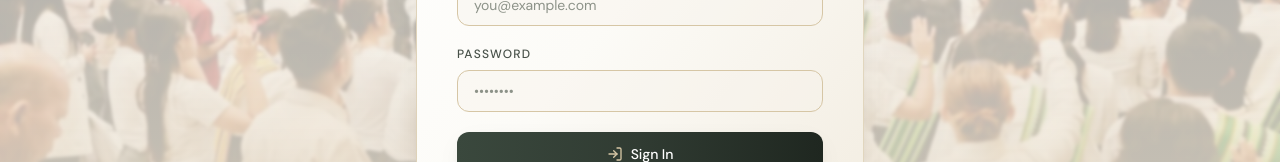
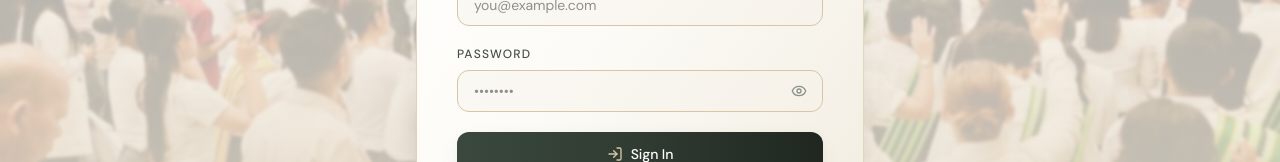
Before and after one commit to glquiza/Davao-District-System, a Next.js app: page /login in a window 1280 px wide. Shown: the part 420-582 px from the top of the page. Built offline with nearby package versions, Linux system fonts and the light colour scheme; no server answers; a web font is replaced by a local one.

Commit message:
Add password visibility toggle (eye icon) to all password fields

```diff
--- a/src/app/(auth)/login/page.tsx
+++ b/src/app/(auth)/login/page.tsx
@@ -4,6 +4,7 @@ import { LogIn, X } from "lucide-react";
 import { signInAction } from "@/app/actions/auth";
 import { FlashBanner } from "@/components/FlashBanner";
 import { GsapPageAnimator } from "@/components/gsap/GsapPageAnimator";
+import { PasswordInput } from "@/components/ui/PasswordInput";
 import { SubmitButton } from "@/components/ui/SubmitButton";
 import { isSupabaseConfigured } from "@/lib/supabase/env";
 
@@ -84,13 +85,12 @@ export default async function LoginPage({
               <label className="block text-xs font-medium uppercase tracking-widest text-[#475048] mb-2">
                 Password
               </label>
-              <input
-                type="password"
+              <PasswordInput
                 name="password"
                 required
                 autoComplete="current-password"
                 placeholder="••••••••"
-                className="w-full rounded-xl border border-[#D6C6A5] bg-[#F5F1E9]/40 px-4 py-2.5 text-sm text-[#202820] focus:border-[#303B32] focus:bg-white focus:outline-none"
+                className="rounded-xl border border-[#D6C6A5] bg-[#F5F1E9]/40 px-4 py-2.5 text-sm text-[#202820] focus:border-[#303B32] focus:bg-white focus:outline-none"
               />
             </div>
 
--- a/src/app/(auth)/register/page.tsx
+++ b/src/app/(auth)/register/page.tsx
@@ -4,6 +4,7 @@ import { UserPlus, X } from "lucide-react";
 import { signUpAction } from "@/app/actions/auth";
 import { FlashBanner } from "@/components/FlashBanner";
 import { GsapPageAnimator } from "@/components/gsap/GsapPageAnimator";
+import { PasswordInput } from "@/components/ui/PasswordInput";
 import { SubmitButton } from "@/components/ui/SubmitButton";
 import { isSupabaseConfigured } from "@/lib/supabase/env";
 
@@ -98,14 +99,13 @@ export default async function RegisterPage({
               <label className="block text-xs font-medium uppercase tracking-widest text-[#475048] mb-2">
                 Password <span className="text-[#8C9288] font-normal">(Min. 6 characters)</span>
               </label>
-              <input
-                type="password"
+              <PasswordInput
                 name="password"
                 required
                 minLength={6}
                 autoComplete="new-password"
                 placeholder="••••••••"
-                className="w-full rounded-xl border border-[#D6C6A5] bg-[#F5F1E9]/40 px-4 py-2.5 text-sm text-[#202820] focus:border-[#303B32] focus:bg-white focus:outline-none"
+                className="rounded-xl border border-[#D6C6A5] bg-[#F5F1E9]/40 px-4 py-2.5 text-sm text-[#202820] focus:border-[#303B32] focus:bg-white focus:outline-none"
               />
             </div>
 
--- a/src/components/admin/DistrictAdminWorkspace.tsx
+++ b/src/components/admin/DistrictAdminWorkspace.tsx
@@ -33,6 +33,7 @@ import {
 import { ActivityPublisherForm } from "@/components/ActivityPublisherForm";
 import { AnimatedCounter } from "@/components/gsap/AnimatedCounter";
 import { DeleteActivityButton } from "@/components/ui/DeleteActivityButton";
+import { PasswordInput } from "@/components/ui/PasswordInput";
 import { SubmitButton } from "@/components/ui/SubmitButton";
 import { computeActivityScheduleStatus } from "@/lib/activity-reminders";
 import { formatPhilippineDateTime } from "@/lib/date-utils";
@@ -590,13 +591,12 @@ export function DistrictAdminWorkspace({
                             <label className="block text-[11px] font-medium uppercase tracking-widest text-[#6E3429] mb-1">
                               Confirm Your District Admin Password *
                             </label>
-                            <input
-                              type="password"
+                            <PasswordInput
                               name="password"
                               required
                               autoComplete="current-password"
                               placeholder="Enter your account password to verify..."
-                              className="w-full rounded-lg border border-[#C9A69B] bg-white px-3 py-2 text-xs text-[#202820] focus:border-[#6E3429] focus:outline-none"
+                              className="rounded-lg border border-[#C9A69B] bg-white px-3 py-2 text-xs text-[#202820] focus:border-[#6E3429] focus:outline-none"
                             />
                           </div>
 
--- /dev/null
+++ b/src/components/ui/PasswordInput.tsx
@@ -0,0 +1,50 @@
+"use client";
+
+import { useState, type InputHTMLAttributes } from "react";
+import { Eye, EyeOff } from "lucide-react";
+
+interface PasswordInputProps extends Omit<InputHTMLAttributes<HTMLInputElement>, "type"> {
+  label?: string;
+  error?: string;
+}
+
+export function PasswordInput({
+  className = "",
+  placeholder = "••••••••",
+  autoComplete = "current-password",
+  required = true,
+  name = "password",
+  id,
+  ...props
+}: PasswordInputProps) {
+  const [showPassword, setShowPassword] = useState(false);
+
+  return (
+    <div className="relative w-full">
+      <input
+        type={showPassword ? "text" : "password"}
+        name={name}
+        id={id}
+        required={required}
+        autoComplete={autoComplete}
+        placeholder={placeholder}
+        className={`w-full pr-11 ${className}`}
+        {...props}
+      />
+      <button
+        type="button"
+        tabIndex={-1}
+        onClick={() => setShowPassword((prev) => !prev)}
+        aria-label={showPassword ? "Hide password" : "Show password"}
+        title={showPassword ? "Hide password" : "Show password"}
+        className="absolute right-2.5 top-1/2 -translate-y-1/2 inline-flex h-7 w-7 items-center justify-center rounded-lg text-[#636B62] transition-colors hover:bg-[#F0ECE3] hover:text-[#202820] focus:outline-none focus:ring-1 focus:ring-[#303B32]"
+      >
+        {showPassword ? (
+          <EyeOff className="h-4 w-4 text-[#303B32]" />
+        ) : (
+          <Eye className="h-4 w-4 text-[#8C9288] hover:text-[#303B32]" />
+        )}
+      </button>
+    </div>
+  );
+}
```
